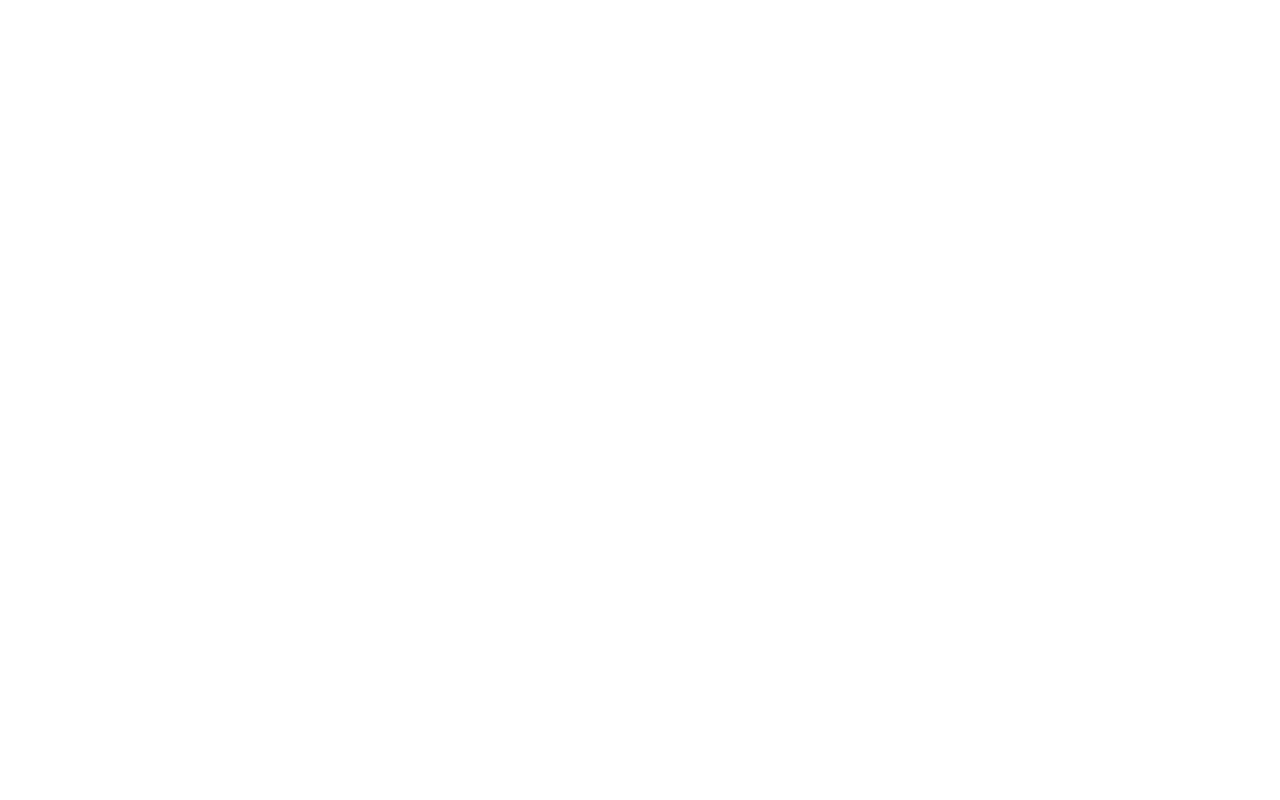
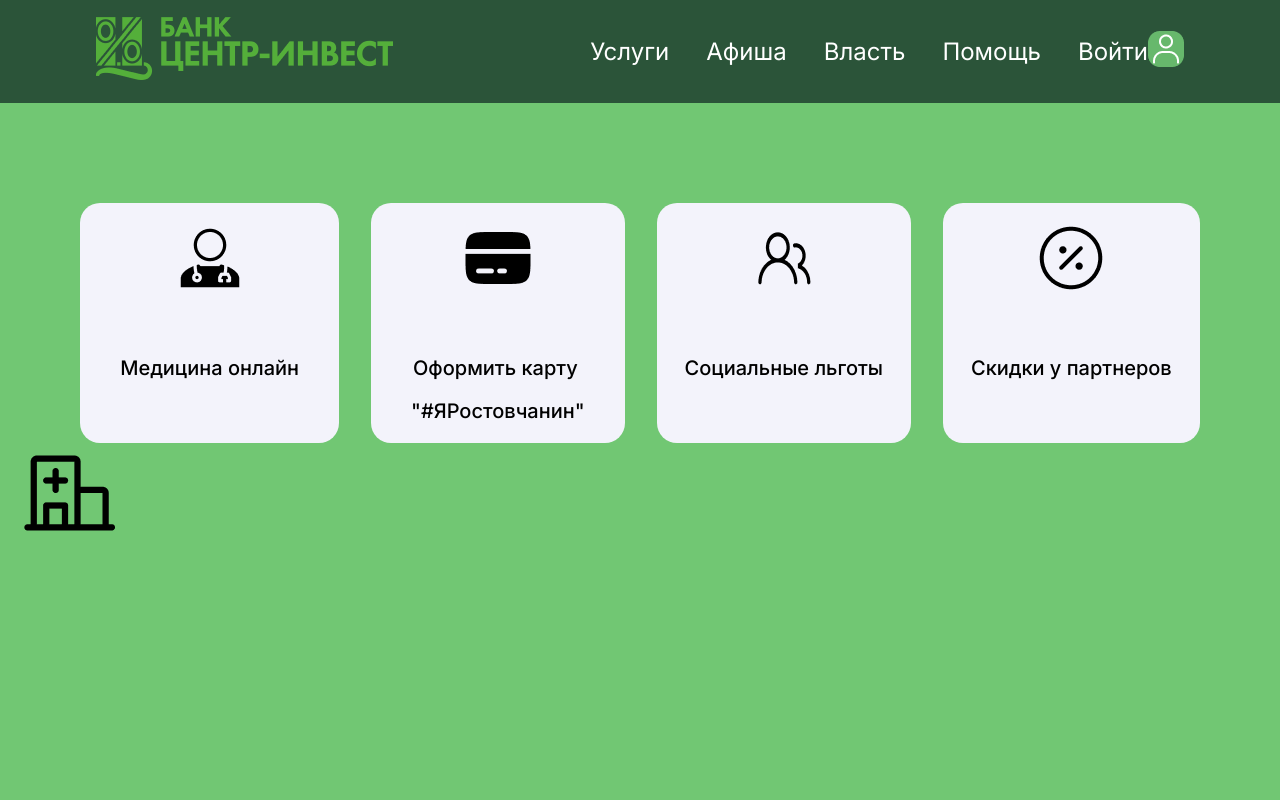
Before and after one commit to BOOMbelka545/Hackathon-2024, a plain HTML site: page frontend/pages/yslygi.html in a window 1280 px wide. Shown: the top 800 px of the page. Drawn offline with Linux system fonts and the light colour scheme.

Commit message:
ysygi(processs)

```diff
--- /dev/null
+++ b/frontend/css/yslygi.css
@@ -0,0 +1,140 @@
+a{
+    text-decoration: none;
+    color: inherit;
+}
+
+ul{
+    margin: 0;
+    padding: 0;
+    list-style: none;
+}
+.header{
+    padding: 3px 0px;
+    font-size: 24px;
+    line-height: normal;
+    background-color: rgba(43, 84, 57, 1);
+    color: #ffff;
+    font-family: 'Inter', sans-serif;
+}
+
+.container, .container1{
+    max-width: 1440px;
+    margin: 0 auto;
+    padding: 0px 15px;
+}
+
+.nav{
+    display: flex;
+    justify-content:space-between;
+    align-items: center;
+    padding:0px 81px 0px 81px;
+}
+.menu{
+    display: flex;
+    flex-grow: 1;
+    flex-basis: 0;
+    justify-content: flex-end;
+}
+.menu_item{
+    padding-right: 37px;
+}
+.menu_item:last-child{
+    padding-right: 0px;
+}
+.logo{
+    padding: 14px 0px;
+}
+.main{
+    min-height: 1152px;
+
+}
+.choose_storage{
+    display: flex;
+    margin: 100px auto 0 auto;
+    justify-content: center;
+}
+.kvad1{
+    display: flex;
+    background: rgba(243, 243, 251, 1);
+    border-radius: 20px;
+}
+.kvad2, .kvad3, .kvad4{
+    display: flex;
+    background: rgba(243, 243, 251, 1);
+    border-radius: 20px;
+    margin-left: 2em;
+}
+.kvad_dimg{
+    display: flex;
+    justify-content: center;
+    margin-top: 1em;
+}
+.kvad1_img, .kvad2_img, .kvad3_img, .kvad4_img{
+    /* display: flex; */
+    width: fit-content;
+    height: fit-content;
+    /* margin: 2em 2em 0 2em; */
+}
+.kvad1_text {
+    display: flex;
+    font-family: "Inter", sans-serif;
+    font-size: 20px;
+    font-optical-sizing: auto;
+    font-weight: 500;
+    font-style: normal;
+    font-variation-settings:
+        "slnt" 0;
+    color: #000;
+    margin:3em 2em 1em 2em ;
+}
+.kvad2_text {
+    display: flex;
+    font-family: "Inter", sans-serif;
+    font-size: 20px;
+    font-optical-sizing: auto;
+    font-weight: 500;
+    font-style: normal;
+    font-variation-settings:
+        "slnt" 0;
+    color: #000;
+    margin:3em 2.1em 1em 2.1em ;
+}
+.kvad3_text, .kvad4_text{
+    display: flex;
+    font-family: "Inter", sans-serif;
+    font-size: 20px;
+    font-optical-sizing: auto;
+    font-weight: 500;
+    font-style: normal;
+    font-variation-settings:
+        "slnt" 0;
+    color: #000;
+    margin:3em 1.4em 1em 1.4em ;
+}
+.kvad2_text_2{
+    display: flex;
+    font-family: "Inter", sans-serif;
+    font-size: 20px;
+    font-optical-sizing: auto;
+    font-weight: 500;
+    font-style: normal;
+    font-variation-settings:
+        "slnt" 0;
+    color: #000;
+    margin:1em 2em 1em 2em ;
+}
+
+.footer{
+    display: flex;
+    align-items: center;
+    max-height: 80px;
+    font-size: 24px;
+    line-height: normal;
+    background-color: rgba(43, 84, 57, 1);
+    color: #ffff;
+    font-family: 'Inter', sans-serif;
+    height:77px;
+}
+.footer_text{
+    display: inline-block;
+}
--- a/frontend/pages/yslygi.html
+++ b/frontend/pages/yslygi.html
@@ -3,10 +3,104 @@
 <head>
     <meta charset="UTF-8">
     <meta name="viewport" content="width=device-width, initial-scale=1.0">
-
+    <meta charset="UTF-8">
+    <meta name="viewport" content="width=device-width, initial-scale=1.0">
+    <meta charset="UTF-8">
+    <meta name="viewport" content="width=device-width, initial-scale=1.0">
+    <link rel="stylesheet" href="/frontend/css/yslygi.css">
+    <link rel="stylesheet" href="/frontend/css/normalize.css">
+    <link rel="preconnect" href="https://fonts.googleapis.com">
+    <link rel="preconnect" href="https://fonts.gstatic.com" crossorigin>
+    <link href="https://fonts.googleapis.com/css2?family=Inter:wght@500&display=swap" rel="stylesheet">
+    <link rel="preconnect" href="https://fonts.googleapis.com">
+    <link rel="preconnect" href="https://fonts.gstatic.com" crossorigin>
+    <link href="https://fonts.googleapis.com/css2?family=Open+Sans:ital,wdth,wght@0,75..100,300..800;1,75..100,300..800&display=swap" rel="stylesheet">
+    <link rel="preconnect" href="https://fonts.googleapis.com">
+    <link rel="preconnect" href="https://fonts.gstatic.com" crossorigin>
+    <link href="https://fonts.googleapis.com/css2?family=Inter:wght@100..900&display=swap" rel="stylesheet">
     <title>Yslygi</title>
 </head>
 <body>
+    <header class="header">
+        <div class="container">
+            <nav class="nav">
+                <a href="/frontend/index.html"><img class="logo" src="/frontend/images/TSI-logo_zelenoe-obychnoe 1.png" alt="лого"></a>
+                <ul class="menu">
+                    <li class="menu_item">
+                        <a href="#" class="menu_link">Услуги</a>
+                    </li>
+                    <li class="menu_item">
+                        <a href="#" class="menu_link">Афиша</a>
+                    </li>
+                    <li class="menu_item">
+                        <a href="#" class="menu_link">Власть</a>
+                    </li>
+                    <li class="menu_item">
+                        <a href="#" class="menu_link">Помощь</a>
+                    </li>
+                    <li class="menu_item">
+                        <a href="#" class="menu_link">Войти</a>
+                    </li>
 
+                </ul>
+                <a  class="icon_link" href="#"><img class="icon" src="/frontend/images/Frame 3.png" alt="иконка"></a>
+            </nav>
+        </div>
+    </header>
+
+    <main class="main">
+        <section class="main_choose">
+            <div class="container">
+                <div class="choose_storage">
+                    <div class="kvad1">
+                        <a href="/frontend/pages/pass_comek_1.html" class="kad1_a">
+                            <div class="kvad_dimg"><img src="/frontend/images/healthicons_doctor.png" alt="docot" class="kvad1_img"></div>
+                            <div class="kvad1_text">Медицина онлайн</div>
+                        </a>
+                    </div>
+                    <div class="kvad2">
+
+                        <a href="#" class="kad2_a">
+                            <div class="kvad_dimg"><img src="/frontend/images/solar_card-bold.png" alt="card" class="kvad2_img"></div>
+                            <div class="kvad2_text">Оформить карту</div>
+                            <div class="kvad2_text_2">"#ЯРостовчанин"</div>
+                        </a>
+                    </div>
+                    <div class="kvad3">
+                        <a href="#" class="kad3_a">
+                            <div class="kvad_dimg"><img src="/frontend/images/social.png" alt="peopl" class="kvad3_img"></div>
+                            <div class="kvad3_text">Социальные льготы</div>
+                        </a>
+                    </div>
+                    <div class="kvad4">
+                        <a href="#" class="kvad4_a">
+                            <div class="kvad_dimg"><img src="/frontend/images/dickount-yslygi.png" alt="discount" class="kvad4_img"></div>
+                            <div class="kvad4_text">Скидки у партнеров</div>
+                        </a>
+                    </div>
+                </div>
+            </div>
+        </section>
+        <section class="med">
+            <div class="container">
+                <div class="hosp">
+                    <div class="hosp_n1">
+                        <a href="#" class="hosp_a">
+                            <img src="/frontend/images/ph_hospital.png" alt="" class="hosp_n1_img">
+                        </a>
+                    </div>
+                    <div class="hosp_n2"></div>
+                    <div class="hosp_n3"></div>
+                </div>
+            </div>
+        </section>
+    </main>
+
+    <footer class="footer">
+        <div class="container">
+            <div class="footer_text">Copyright © 1997-2024, ПАО КБ  «Центр-инвест», г. Ростов-на-Дону, пр. Соколова, 62
+            </div>
+        </div>
+    </footer>
 </body>
 </html>
```
Also changed, not shown: frontend/index.html (+1 -1 lines), frontend/images/dickount-yslygi.png (added), frontend/images/ph_hospital.png (added), frontend/images/social.png (added), frontend/images/solar_card-bold.png (added).
